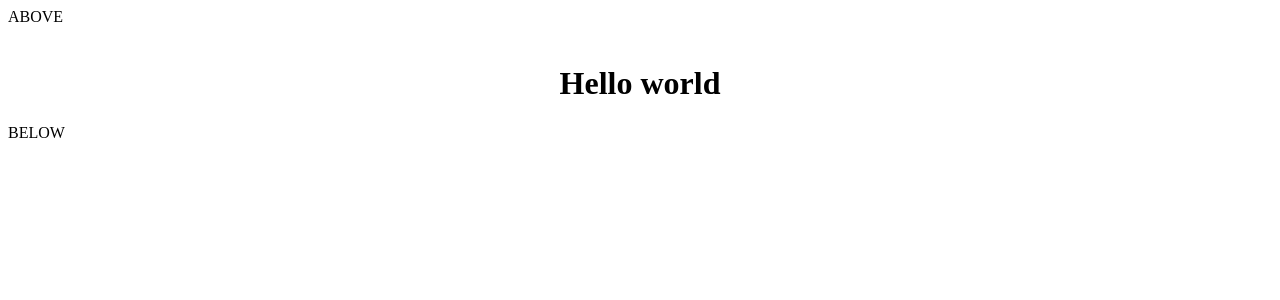
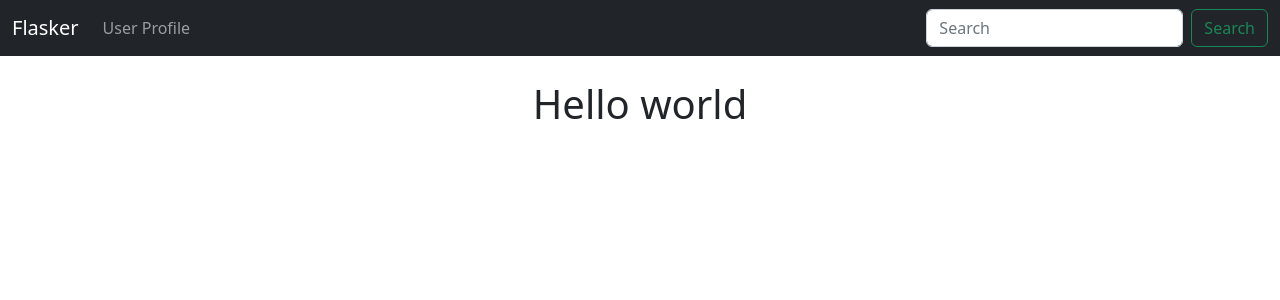
Before and after one commit to LuckyHead11/flasker, a Flask app: page / in a window 1280 px wide. Shown: the top 300 px of the page. Run offline with Flask 2, Linux system fonts and the light colour scheme.

Commit message:
added navbar

```diff
--- a/templates/base.html
+++ b/templates/base.html
@@ -1,10 +1,23 @@
-ABOVE<br/><br/>
+<!doctype html>
+<html lang="en">
+  <head>
+    <meta charset="utf-8">
+    <meta name="viewport" content="width=device-width, initial-scale=1">
+    <title>Flasker!</title>
+    <link href="https://cdn.jsdelivr.net/npm/bootstrap@5.2.2/dist/css/bootstrap.min.css" rel="stylesheet" integrity="sha384-Zenh87qX5JnK2Jl0vWa8Ck2rdkQ2Bzep5IDxbcnCeuOxjzrPF/et3URy9Bv1WTRi" crossorigin="anonymous">
+  </head>
+  <body>
+    {% include 'navbar.html' %}
+    <br />
+
+    <div class="container">
+        {% block content %}
+        {% endblock %}
+    </div>
 
 
-{% block content %}
-
-
-{% endblock %}
-
-
-BELOW <br/><br/>
+    <script src="https://cdn.jsdelivr.net/npm/bootstrap@5.2.2/dist/js/bootstrap.bundle.min.js" integrity="sha384-OERcA2EqjJCMA+/3y+gxIOqMEjwtxJY7qPCqsdltbNJuaOe923+mo//f6V8Qbsw3" crossorigin="anonymous"></script>
+    <script src="https://cdn.jsdelivr.net/npm/@popperjs/core@2.11.6/dist/umd/popper.min.js" integrity="sha384-oBqDVmMz9ATKxIep9tiCxS/Z9fNfEXiDAYTujMAeBAsjFuCZSmKbSSUnQlmh/jp3" crossorigin="anonymous"></script>
+    <script src="https://cdn.jsdelivr.net/npm/bootstrap@5.2.2/dist/js/bootstrap.min.js" integrity="sha384-IDwe1+LCz02ROU9k972gdyvl+AESN10+x7tBKgc9I5HFtuNz0wWnPclzo6p9vxnk" crossorigin="anonymous"></script>
+  </body>
+</html>
--- /dev/null
+++ b/templates/navbar.html
@@ -0,0 +1,19 @@
+<nav class="navbar navbar-expand-lg navbar-dark bg-dark">
+    <div class="container-fluid">
+      <a class="navbar-brand" href="{{ url_for('index') }}">Flasker</a>
+      <button class="navbar-toggler" type="button" data-bs-toggle="collapse" data-bs-target="#navbarSupportedContent" aria-controls="navbarSupportedContent" aria-expanded="false" aria-label="Toggle navigation">
+        <span class="navbar-toggler-icon"></span>
+      </button>
+      <div class="collapse navbar-collapse" id="navbarSupportedContent">
+        <ul class="navbar-nav me-auto mb-2 mb-lg-0">
+          <li class="nav-item">
+            <a class="nav-link" href="{{ url_for('user', name='Josh') }}">User Profile</a>
+          </li>
+        </ul>
+        <form class="d-flex" role="search">
+          <input class="form-control me-2" type="search" placeholder="Search" aria-label="Search">
+          <button class="btn btn-outline-success" type="submit">Search</button>
+        </form>
+      </div>
+    </div>
+  </nav>
--- a/templates/user.html
+++ b/templates/user.html
@@ -1 +1,5 @@
-<h1>Hello {{name}}!</h1>
+{% extends "base.html" %}
+
+{% block content %}
+<h1>Hello {{name|title}}!</h1>
+{% endblock %}
```
Also changed, not shown: 1 other file.
